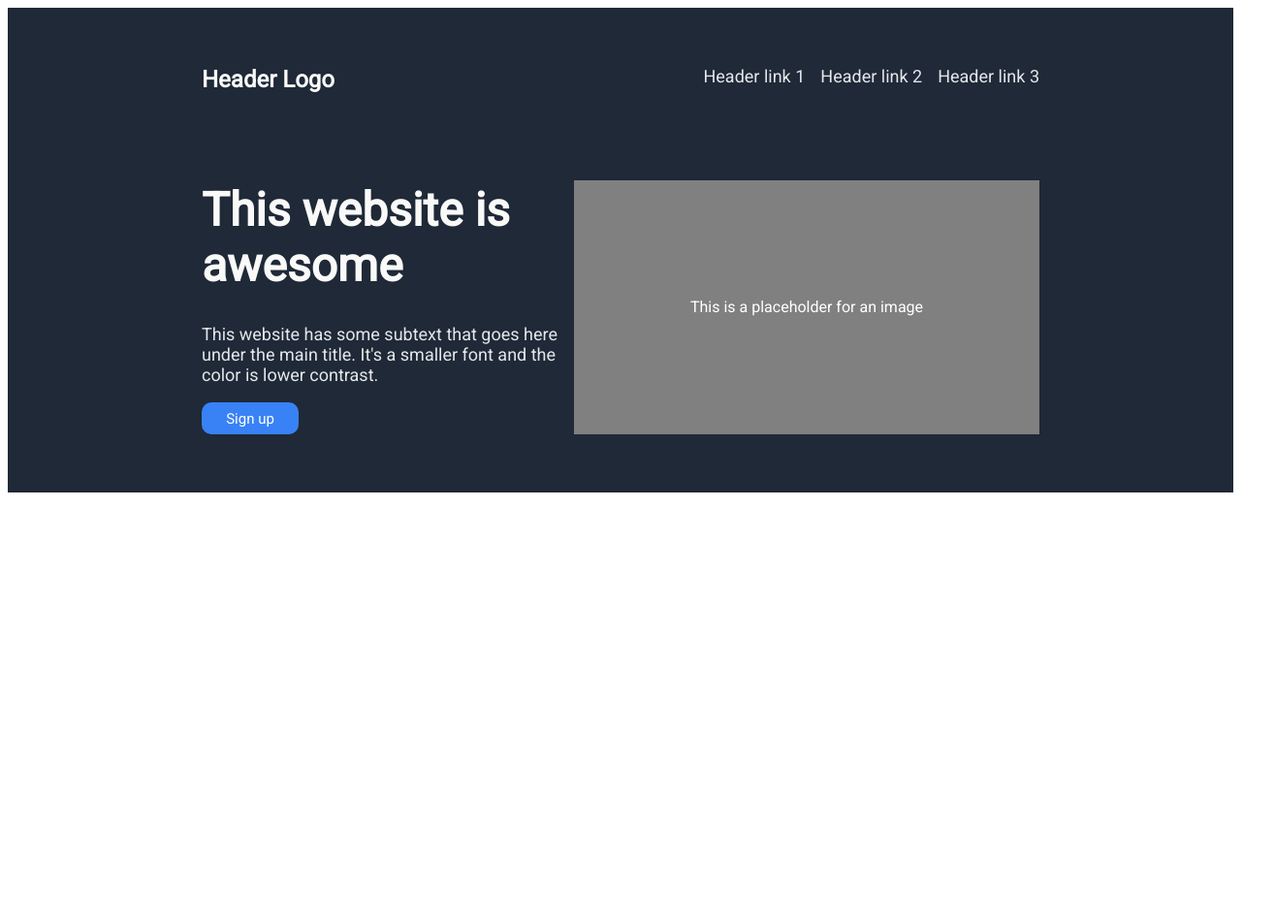
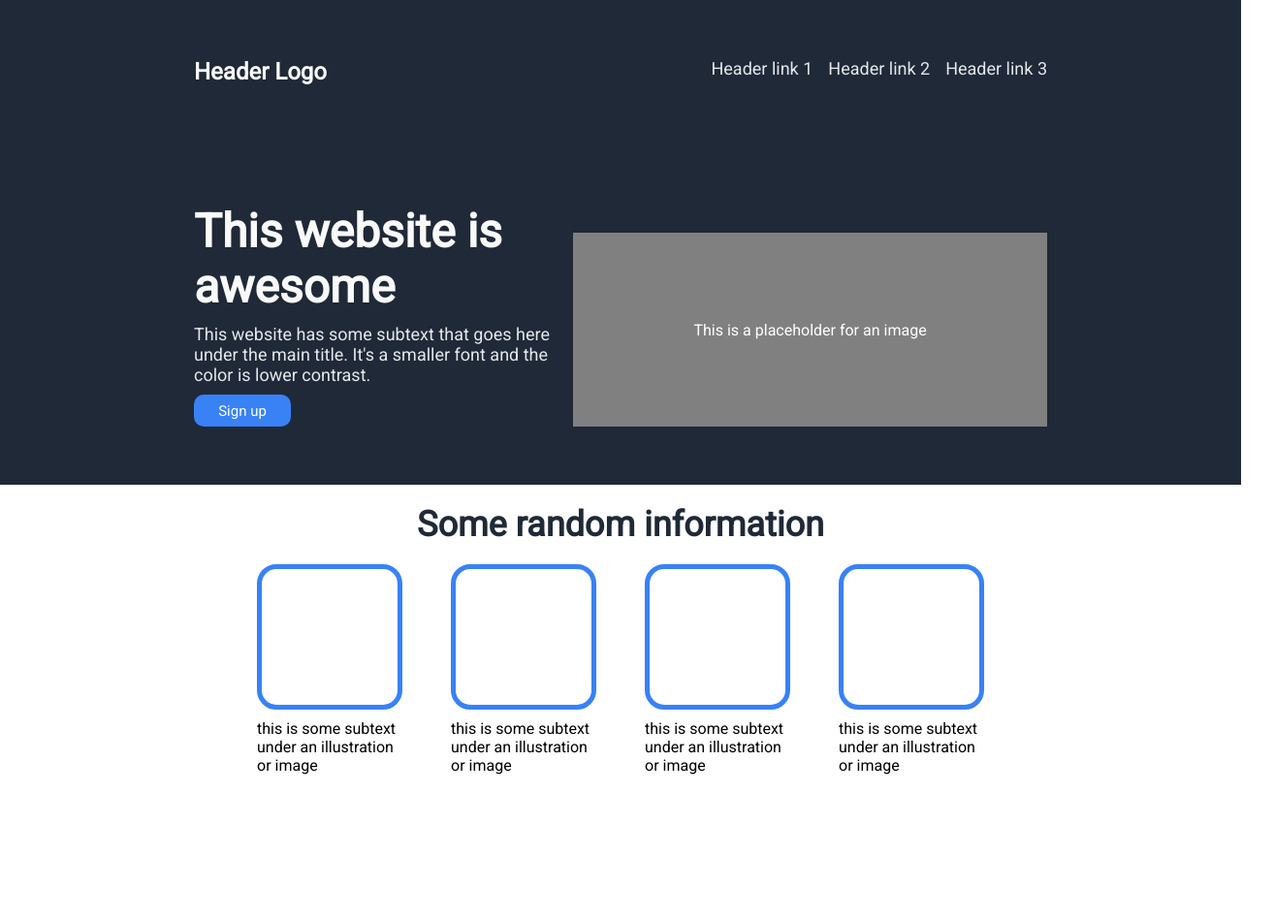
Before and after one commit to Huzaifa164/landing_page, a plain HTML site: page index.html in a window 1280 px wide. Shown: the whole page at 97% size, 1315 px wide, since content can reach past the window. Before the commit the page ends 800 px from the top, so only its background shows below. Drawn offline with Linux system fonts and the light colour scheme.

Commit message:
created information container

```diff
--- a/index.html
+++ b/index.html
@@ -33,7 +33,38 @@
 
             <div class="placeholder">This is a placeholder for an image</div>
         </div>
+    </div>
 
+    <div class="information">
+        <h1 class="info-header">
+            Some random information
+        </h1>
+        <div class="info-container">
+            <div class="card-container">
+                <div class="card"></div>
+                <div class="card-text">
+                    this is some subtext under an illustration or image
+                </div>
+            </div>
+            <div class="card-container">
+                <div class="card"></div>
+                <div class="card-text">
+                    this is some subtext under an illustration or image
+                </div>
+            </div>
+            <div class="card-container">
+                <div class="card"></div>
+                <div class="card-text">
+                    this is some subtext under an illustration or image
+                </div>
+            </div>
+            <div class="card-container">
+                <div class="card"></div>
+                <div class="card-text">
+                    this is some subtext under an illustration or image
+                </div>
+            </div>
+        </div>
     </div>
 </body>
 
--- a/style.css
+++ b/style.css
@@ -1,6 +1,8 @@
 *{
     font-family: 'Roboto', sans-serif;
     box-sizing: border-box;
+    margin: 0;
+    padding: 0;
 }
 
 .header{
@@ -50,6 +52,9 @@ a{
 
 .header-info{
     width: 400px;
+    display: flex;
+    flex-direction: column;
+    gap: 10px;
 }
 
 .placeholder{
@@ -76,3 +81,44 @@ button{
     font-size: 15px;
     border-radius: 10px;
 }
+
+.info-header{
+    font-size: 36px;
+    color: #1f2937;
+    font-weight: 800;
+}
+
+.information{
+    display: flex;
+    flex-direction: column;
+    align-items: center;
+    margin-top: 20px;
+}
+
+.info-container{
+    display: flex;
+    padding: 0 300px;
+    gap: 50px;
+    margin-top: 20px;
+    margin-bottom: 150px;
+}
+
+.card-container{
+    display: flex;
+    flex-direction: column;
+    width: 150px;
+    align-items: center;
+    gap: 10px;
+}
+
+.card{
+    width: 150px;
+    height: 150px;
+    border: 5px solid #3882f6;
+    border-radius: 20px;
+}
+
+.card-text{
+    display: flex;
+    justify-content: center;
+}
```
